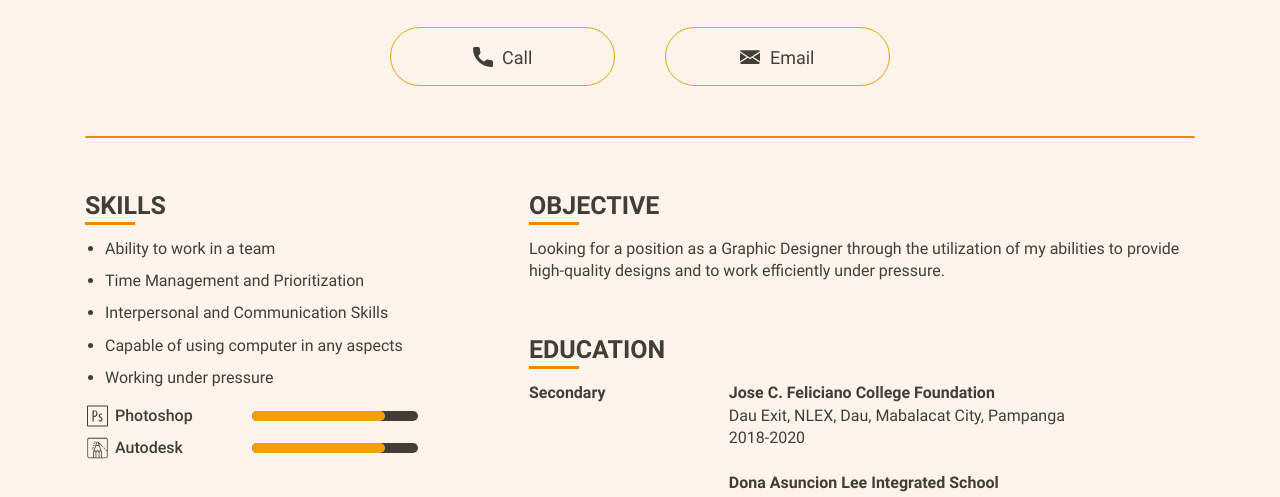
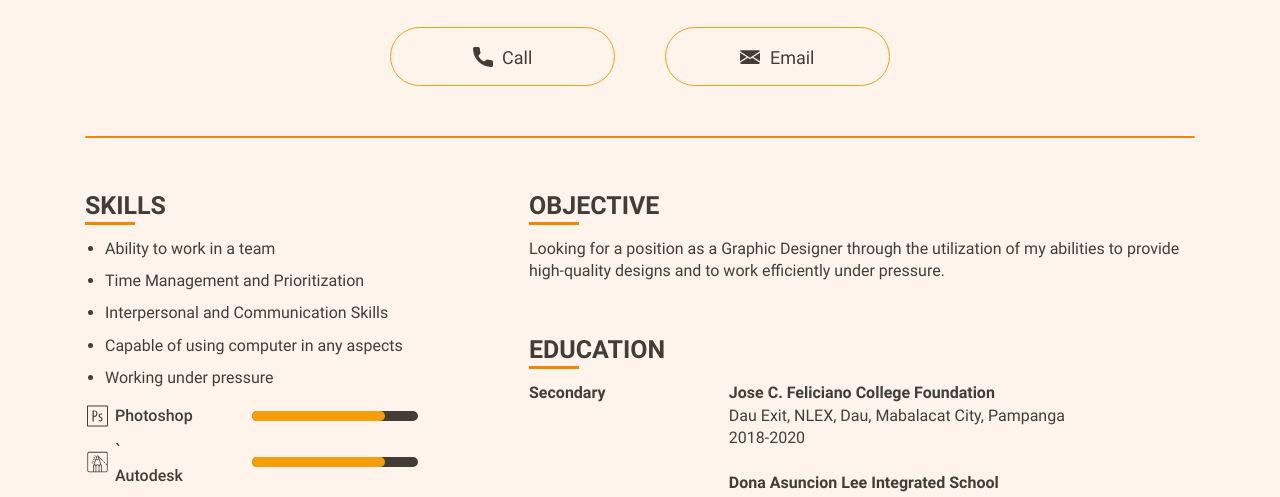
Before and after one commit to jmad32/portfolio, a website: page src/index.html in a window 1280 px wide. Shown: the part 412-909 px from the top of the page. Drawn offline with nearby package versions, Linux system fonts and the light colour scheme; files that its build step writes are made by us from their sources; files whose address does not match are found by name.

Commit message:
Save uncommited changes (WIP)

```diff
--- a/src/index.html
+++ b/src/index.html
@@ -168,7 +168,7 @@
                     </div>
                   </div>
                   <div class="app">
-                    <div class="text">
+                    <div class="text">`
                       <img
                         src="./assets/images/icon-autodesk-sketchbook.svg"
                         alt="Icon"
```
